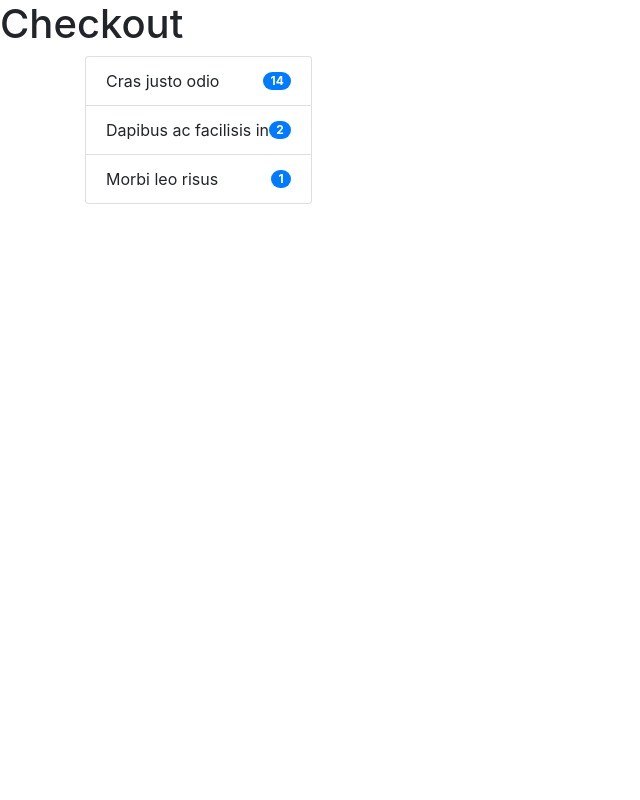
After one commit to drex007/ecomsite, a Django app: page /checkout/ in a window 1280 px wide. The commit adds this page. Shown: the whole page, without its empty margins (0-640 px from the left). Run offline with Django 4.2, Linux system fonts and the light colour scheme; some libraries are stand-ins or nearby versions.

Commit message:
second com

```diff
--- a/ecomsite/urls.py
+++ b/ecomsite/urls.py
@@ -15,11 +15,13 @@ Including another URLconf
 """
 from django.contrib import admin
 from django.urls import path,include
-from shop.views import index,detail
+from shop.views import index,detail, checkout
 
 urlpatterns = [
     path('admin/', admin.site.urls),
     path('',index, name = 'homes' ),
     path('<int:id>/',detail, name = 'details' ),
 
+   path('checkout/',checkout, name = 'checkout' ),
+
 ]
--- /dev/null
+++ b/shop/templates/checkout.html
@@ -0,0 +1,38 @@
+<html lang="en">
+<head>
+    <meta charset="UTF-8">
+    <meta http-equiv="X-UA-Compatible" content="IE=edge">
+    <meta name="viewport" content="width=device-width, initial-scale=1.0">
+
+    <link rel="stylesheet" href="https://stackpath.bootstrapcdn.com/bootstrap/4.3.1/css/bootstrap.min.css" integrity="sha384-ggOyR0iXCbMQv3Xipma34MD+dH/1fQ784/j6cY/iJTQUOhcWr7x9JvoRxT2MZw1T" crossorigin="anonymous">
+
+    <title>Document</title>
+</head>
+<body>
+    <h1>Checkout</h1>
+    <div class="container">
+        <div class="col-md-12">
+            <div class="row">
+
+                <ul class="list-group">
+                    <li class="list-group-item d-flex justify-content-between align-items-center">
+                      Cras justo odio
+                      <span class="badge badge-primary badge-pill">14</span>
+                    </li>
+                    <li class="list-group-item d-flex justify-content-between align-items-center">
+                      Dapibus ac facilisis in
+                      <span class="badge badge-primary badge-pill">2</span>
+                    </li>
+                    <li class="list-group-item d-flex justify-content-between align-items-center">
+                      Morbi leo risus
+                      <span class="badge badge-primary badge-pill">1</span>
+                    </li>
+                  </ul>
+
+            </div>
+
+        </div>
+
+    </div>
+</body>
+</html>
--- a/shop/views.py
+++ b/shop/views.py
@@ -22,3 +22,6 @@ def detail(request, id):
     product_object = Product.objects.get(id=id)
     context = {'product_object': product_object}
     return render(request, 'detail.html',context)
+
+def checkout(request):
+    return render (request, 'checkout.html', {})
```
Also changed, not shown: shop/templates/index.html (+8 -4 lines).
